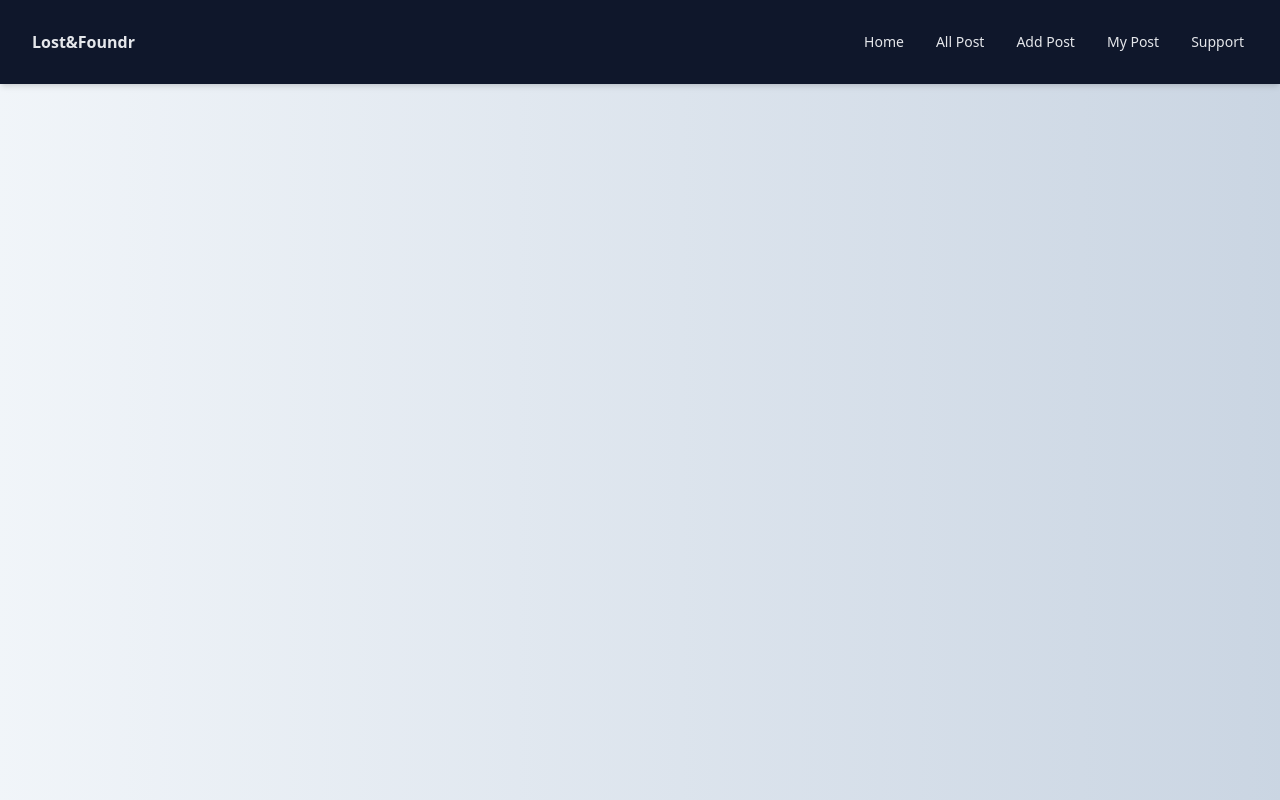
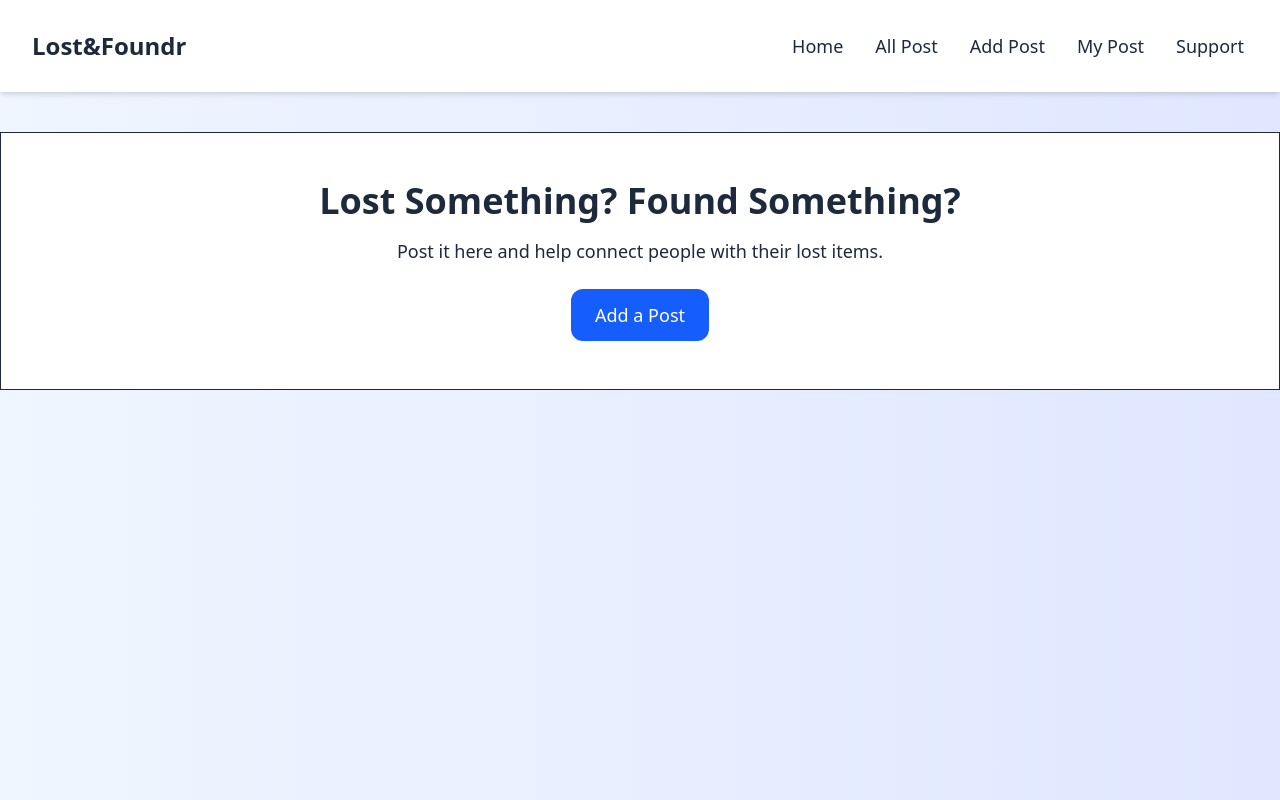
Before and after one commit to ankit11556/Lost-Foundr, a React (Vite) app in the folder frontend/: page / in a window 1280 px wide. Built offline with nearby package versions, Linux system fonts and the light colour scheme; no server answers.

Commit message:
add hero section & change degine navbar,post card

```diff
--- a/frontend/src/App.jsx
+++ b/frontend/src/App.jsx
@@ -3,7 +3,7 @@ function App() {
 
   return (
 
-  <div className="bg-gradient-to-l from-slate-300 to-slate-100 text-slate-600  min-h-screen w-full">
+  <div className="  bg-gradient-to-r from-blue-50 to-indigo-100  min-h-screen w-full">
     <AppRoutes></AppRoutes>
   </div>
 
--- /dev/null
+++ b/frontend/src/components/HeroSection.jsx
@@ -0,0 +1,15 @@
+const HeroSection = ( )=>{
+  return(
+   <section className="bg-white text-slate-800 py-12 px-4 text-center border mt-10">
+
+  <h1 className="text-4xl font-bold mb-4">Lost Something? Found Something?</h1>
+  <p className="text-lg mb-6">Post it here and help connect people with their lost items.</p>
+  <button className="bg-blue-600 hover:bg-blue-700 text-white px-6 py-3 rounded-xl text-lg">
+    Add a Post
+  </button>
+</section>
+
+  )
+}
+
+export default HeroSection
--- a/frontend/src/components/Navbar.jsx
+++ b/frontend/src/components/Navbar.jsx
@@ -1,35 +1,35 @@
 import { Link } from "react-router-dom"
 const Navbar = () =>{
   return(
-   <nav className="w-full bg-slate-900 text-white shadow-md p-4">
-  <div className="container mx-auto flex flex-wrap items-center justify-between text-gray-100 px-4 py-2">
+   <nav className="w-full bg-white text-slate-800  shadow-md p-4">
+  <div className="container mx-auto flex flex-wrap items-center justify-between  px-4 py-2">
     <a href="#"
-      className="mr-4 block cursor-pointer py-1.5 text-base text-gray-200 font-semibold">
+      className="mr-4 block cursor-pointer py-1.5   font-semibold text-2xl">
       Lost&Foundr
     </a>
     <div className="hidden lg:block">
       <ul className="flex flex-col gap-2 mt-2 mb-4 lg:mb-0 lg:mt-0 lg:flex-row lg:items-center lg:gap-6">
-         <li className="flex items-center p-1 text-sm gap-x-2 text-gray-200">
+         <li className="flex items-center p-1 text-lg gap-x-2  hover:text-indigo-600">
           <Link to="/" className="flex items-center">
            Home
           </Link>
         </li>
-        <li className="flex items-center p-1 text-sm gap-x-2 text-gray-200">
+        <li className="flex items-center p-1 text-lg gap-x-2 hover:text-indigo-600">
           <Link to="all-posts" className="flex items-center">
           All Post
           </Link>
         </li>
-        <li className="flex items-center p-1 text-sm gap-x-2 text-gray-200">
+        <li className="flex items-center p-1 text-lg gap-x-2 hover:text-indigo-600">
           <Link to="add-post" className="flex items-center">
             Add Post
           </Link>
         </li>
-        <li className="flex items-center p-1 text-sm gap-x-2 text-gray-200">
+        <li className="flex items-center p-1 text-lg gap-x-2 hover:text-indigo-600">
           <Link href="" className="flex items-center">
             My Post
           </Link>
         </li>
-        <li className="flex items-center p-1 text-sm gap-x-2 text-gray-200">
+        <li className="flex items-center p-1 text-lg gap-x-2 hover:text-indigo-600">
           <a href="#" className="flex items-center">
             Support
           </a>
--- a/frontend/src/components/PostCard.jsx
+++ b/frontend/src/components/PostCard.jsx
@@ -5,11 +5,11 @@ import { CiUser } from "react-icons/ci";
 const PostCard = ({post})=>{
   return(
   <div className="max-w-xs md:max-w-md lg:max-w-lg mx-auto w-full h-auto ">
-  <div className="bg-slate-700 text-white flex flex-col md:flex-row mx-auto px-6 py-4 rounded-2xl w-full h-auto">
+  <div className="bg-white text-slate-800 shadow-xl flex flex-col md:flex-row mx-auto px-6 py-4 rounded-2xl w-full h-auto">
 
-    <div className="w-full md:w-1/3">
+    <div className="w-full md:w-1/3 p-2 bg-white rounded-3xl shadow-xl border border-slate-300">
       <img src={`${IMAGE_URL}/${post.image}`} alt="uploaded"
-      className="w-full h-full object-cover rounded-xl"
+      className="w-full h-full object-cover rounded-2xl "
       />
     </div>
 
--- a/frontend/src/pages/AddPost.jsx
+++ b/frontend/src/pages/AddPost.jsx
@@ -45,8 +45,8 @@ const AddPost = () =>{
   }
 
   return(
-    <section className=" min-h-screen  flex items-center justify-center p-6">
-    <div className="bg-white p-8 rounded-xl  " >
+    <section className=" min-h-screen  flex items-center justify-center p-6 ">
+    <div className=" p-8   bg-white shadow-md rounded-2xl" >
       <h1 className="text-center font-sans text-xl font-semibold p-3">Add Post Lost&Foundr</h1>
       <form className="flex flex-col space-y-6"
       onSubmit={handleSubmit}>
--- a/frontend/src/pages/HomePage.jsx
+++ b/frontend/src/pages/HomePage.jsx
@@ -1,13 +1,8 @@
-
+import HeroSection from "../components/HeroSection"
 const HomePage = () =>{
-
-
-
-
   return(
 <>
-
-
+<HeroSection></HeroSection>
 </>
   )
 }
```
